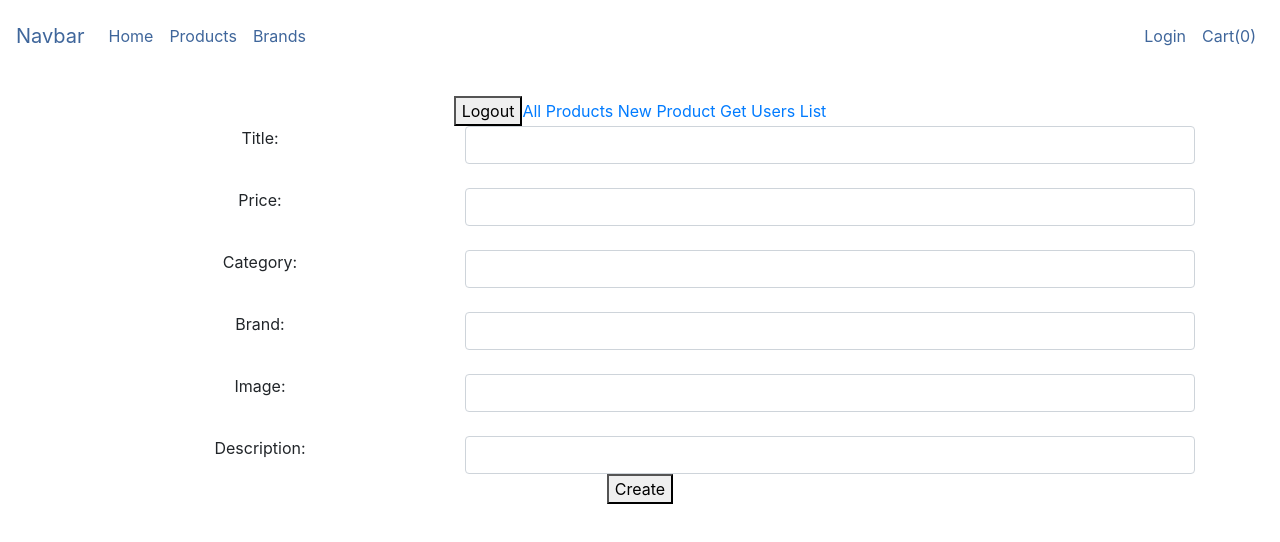
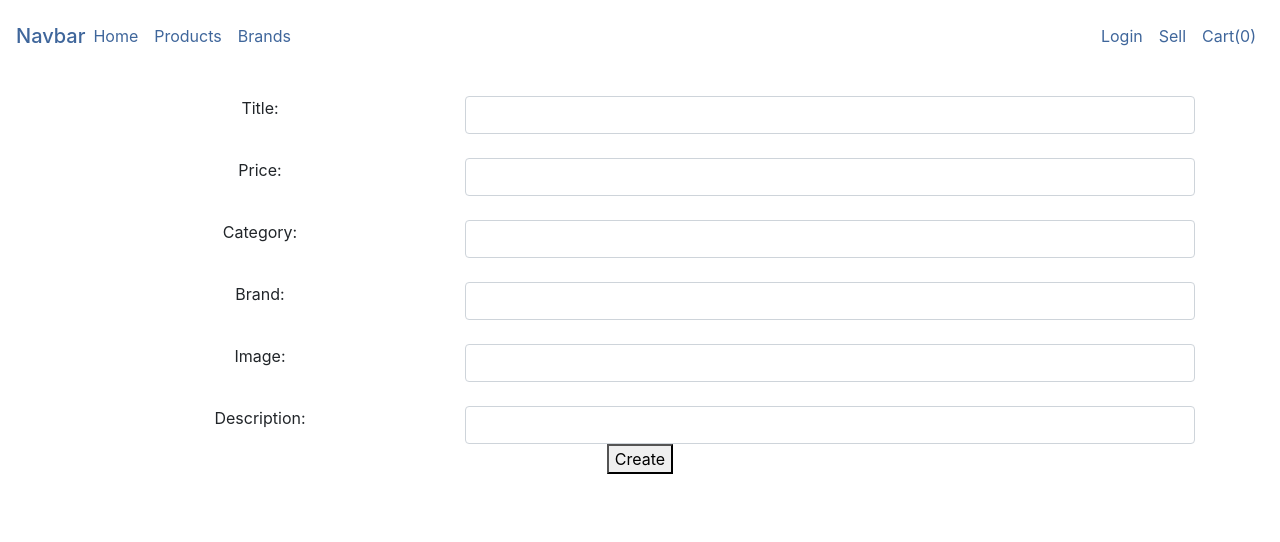
Before and after one commit to henryle10/MERN-Ecommerce-Site, a React (Create React App) app in the folder client/: page /product/new in a window 1280 px wide. Shown: the top 542 px of the page. Built offline with nearby package versions, Linux system fonts and the light colour scheme.

Commit message:
nav bar changes

```diff
--- a/client/src/App.js
+++ b/client/src/App.js
@@ -30,21 +30,21 @@ function App() {
       })
       .catch(console.log);
 
-    navigate("/");
+    navigate("/login");
   };
 
   return (
     <div className="App">
       <NavBar />
       <br />
-      <button onClick={logout}>Logout</button>
-      <Link to="/all/products">All Products </Link>{" "}
+      {/* <button onClick={logout}>Logout</button> */}
+      {/* <Link to="/all/products">All Products </Link>{" "}
       <Link to="/product/new">New Product </Link>
-      <Link to="/users">Get Users List </Link>
+      <Link to="/users">Get Users List </Link> */}
       <Router>
         {/* <Redirect from="/" to="/products" noThrow="true" /> */}
         {/* <NotFound default /> */}
-        <LogReg path="/" />
+        <LogReg path="/login" />
         <UserList path="/users" />
         <NewProduct path="/product/new" />
         <AllProducts path="/all/products" />
--- a/client/src/styles/TechStyle.module.css
+++ b/client/src/styles/TechStyle.module.css
@@ -10,3 +10,11 @@
 .techProductDiv{
     max-width: 10vw;
 }
+
+li a{
+    cursor: pointer;
+}
+
+li a:hover{
+    text-decoration: underline;
+}
--- a/client/src/views/NavBar.js
+++ b/client/src/views/NavBar.js
@@ -1,9 +1,31 @@
 import React from 'react';
 import styles from '../styles/TechStyle.module.css';
+import { Redirect, Router, Link, navigate } from "@reach/router";
+import axios from 'axios';
+
 const NavBar = props => {
+    const logout = () => {
+        axios
+          .post(
+            "http://localhost:8000/api/logout",
+            {},
+            {
+              // need to send the cookie in request so server can clear it
+              withCredentials: true
+            }
+          )
+          .then(res => {
+            console.log(res);
+          })
+          .catch(console.log);
+
+        navigate("/login");
+    };
+
     return (
         <nav className="navbar navbar-expand-lg p-3">
-            <a className="navbar-brand"> <span className={styles.textTech}>Navbar</span></a>
+            {/* <Router> */}
+                <h1 className="navbar-brand m-0"> <span className={styles.textTech}>Navbar</span></h1>
                 <button className="navbar-toggler" type="button" data-toggle="collapse" data-target="#navbarColor01" aria-controls="navbarColor01" aria-expanded="false" aria-label="Toggle navigation">
                     <span className="navbar-toggler-icon"></span>
                 </button>
@@ -11,10 +33,10 @@ const NavBar = props => {
                 <div className="collapse navbar-collapse" id="navbarColor01">
                     <ul className="navbar-nav mr-auto">
                         <li className="nav-item active">
-                        <a className="nav-link"><span className={styles.textTech}>Home</span></a>
+                            <a className="nav-link"><Link to="/"><span className={styles.textTech}>Home</span></Link></a>
                         </li>
                         <li className="nav-item">
-                        <a className="nav-link"><span className={styles.textTech}>Products</span></a>
+                            <a className="nav-link"><Link to="/all/products"><span className={styles.textTech}>Products</span></Link></a>
                         </li>
                         <li className="nav-item">
                             <a className="nav-link"><span className={styles.textTech}>Brands</span></a>
@@ -23,7 +45,10 @@ const NavBar = props => {
                     <div className="my-2 my-lg-0">
                         <ul className="navbar-nav mr-auto">
                             <li className="nav-item">
-                            <a className="nav-link"><span className={styles.textTech}>Login</span></a>
+                                <a className="nav-link" onClick={logout}><span className={styles.textTech}>Login</span></a>
+                            </li>
+                            <li className="nav-item">
+                                <a className="nav-link"><Link to="/product/new"><span className={styles.textTech}>Sell</span></Link></a>
                             </li>
                             <li className="nav-item">
                                 <a className="nav-link"><span className={styles.textTech}>Cart(0)</span></a>
@@ -31,6 +56,7 @@ const NavBar = props => {
                         </ul>
                     </div>
                 </div>
+            {/* </Router> */}
         </nav >
     )
 }
```
Lines whose indentation alone changed are shown as unchanged.
